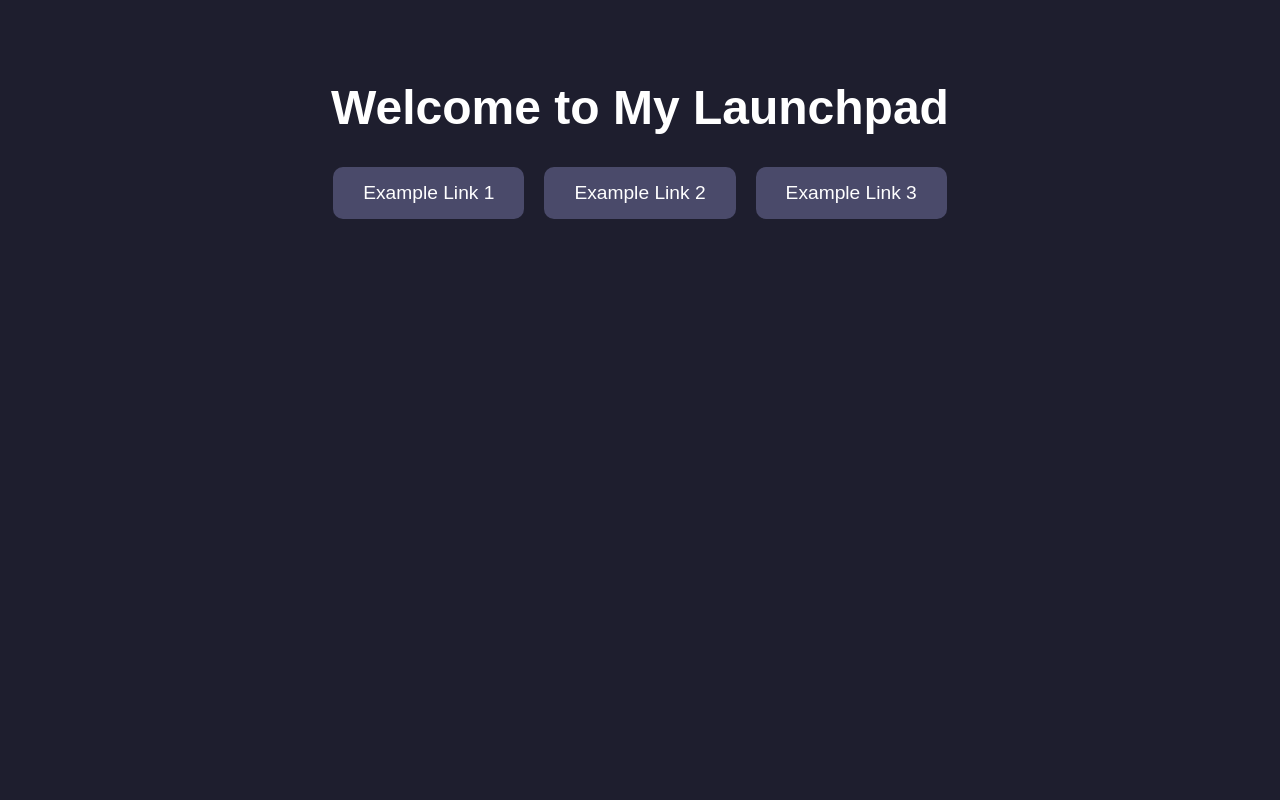
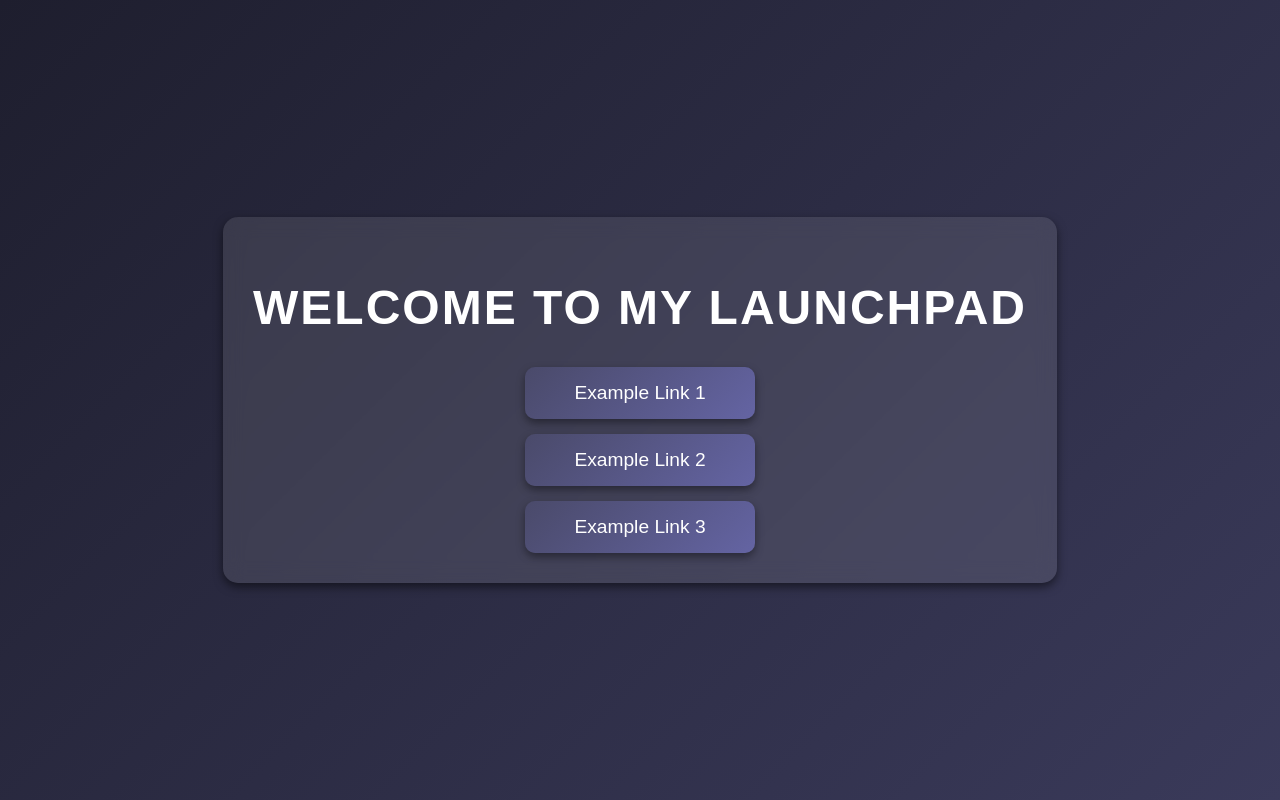
Before and after one commit to ilyas-jm/LunchPad, a plain HTML site: page index.html in a window 1280 px wide. Drawn offline with Linux system fonts and the light colour scheme.

Commit message:
Update index.html

```diff
--- a/index.html
+++ b/index.html
@@ -6,36 +6,51 @@
     <title>Launchpad</title>
     <style>
         body {
-            font-family: Arial, sans-serif;
-            background-color: #1e1e2e;
+            font-family: "Poppins", sans-serif;
+            background: linear-gradient(135deg, #1e1e2e, #3a3a5a);
             color: white;
             text-align: center;
             margin: 0;
             padding: 0;
+            display: flex;
+            align-items: center;
+            justify-content: center;
+            height: 100vh;
         }
         .container {
-            margin-top: 10vh;
+            background: rgba(255, 255, 255, 0.1);
+            padding: 30px;
+            border-radius: 15px;
+            backdrop-filter: blur(10px);
+            box-shadow: 0px 4px 10px rgba(0,0,0,0.5);
         }
         h1 {
             font-size: 3rem;
+            text-transform: uppercase;
+            letter-spacing: 2px;
         }
         .links {
-            margin-top: 30px;
+            margin-top: 20px;
             display: flex;
-            justify-content: center;
-            gap: 20px;
+            flex-direction: column;
+            align-items: center;
+            gap: 15px;
         }
         .link {
-            padding: 15px 30px;
-            background-color: #4a4a6a;
+            width: 200px;
+            padding: 15px;
+            background: linear-gradient(135deg, #4a4a6a, #6464a3);
             border-radius: 10px;
             text-decoration: none;
             color: white;
             font-size: 1.2rem;
-            transition: 0.3s;
+            transition: all 0.3s ease-in-out;
+            box-shadow: 0px 4px 8px rgba(0,0,0,0.4);
         }
         .link:hover {
-            background-color: #6464a3;
+            transform: scale(1.05);
+            background: linear-gradient(135deg, #6464a3, #7a7acf);
+            box-shadow: 0px 6px 12px rgba(0,0,0,0.5);
         }
     </style>
 </head>
```
